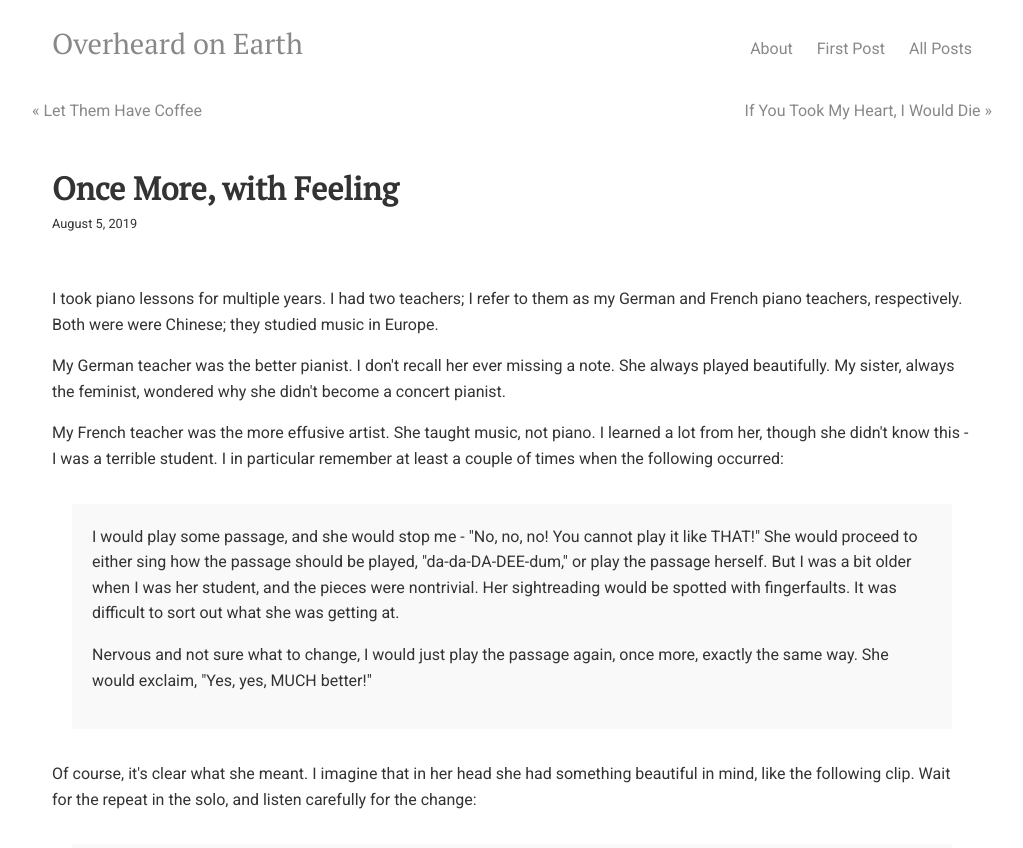
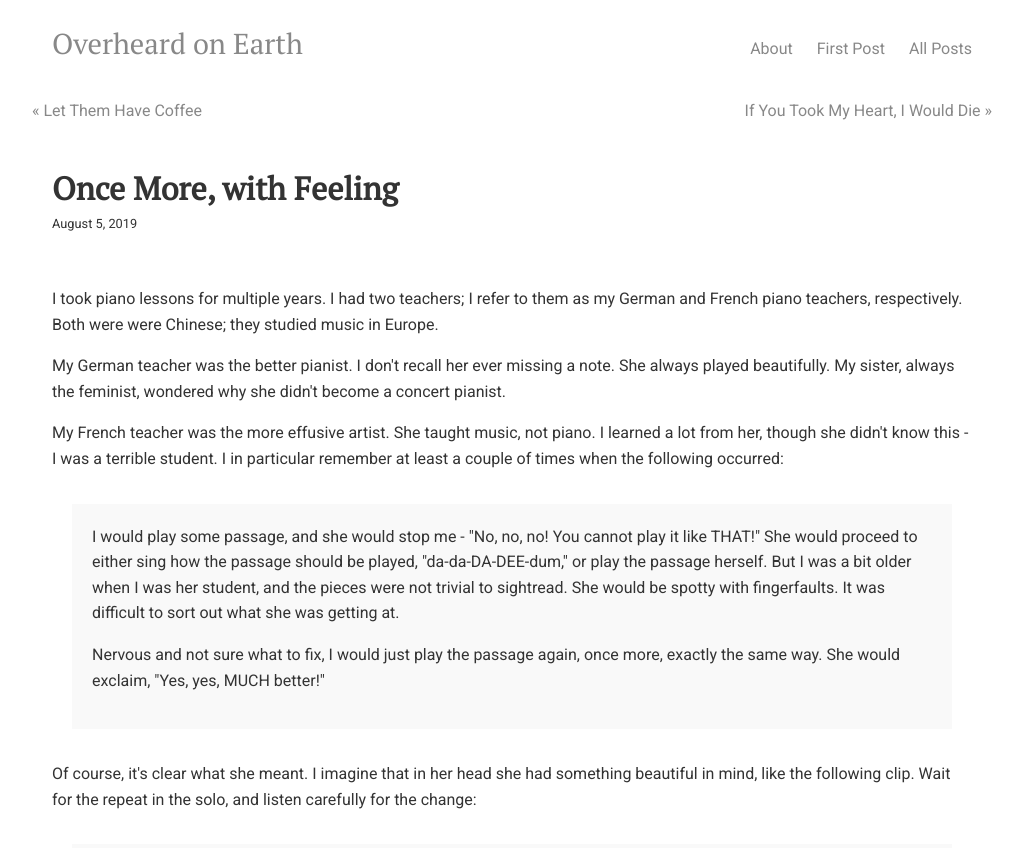
Before and after one commit to overheardonearth/overheardonearth.github.io, a Jekyll site: the page built from _posts/2019-08-05-once-more-with-feeling.html, in a window 1280 px wide, cut to the strip 0-860 px from the top of the page. Shown: the top 848 px of the strip, without its empty margins (128-1151 px from the left). Built offline with Jekyll 4.4.1, drawn with Linux system fonts in a browser that asks for light colours; comment, search, counter and statistics services are not loaded.

Commit message:
Update 2019-08-05-once-more-with-feeling.html

```diff
--- a/_posts/2019-08-05-once-more-with-feeling.html
+++ b/_posts/2019-08-05-once-more-with-feeling.html
@@ -13,9 +13,9 @@ My German teacher was the better pianist. I don't recall her ever missing a note
 My French teacher was the more effusive artist. She taught music, not piano. I learned a lot from her, though she didn't know this - I was a terrible student. I in particular remember at least a couple of times when the following occurred:
 
 <div class="media">
-  I would play some passage, and she would stop me - "No, no, no! You cannot play it like THAT!" She would proceed to either sing how the passage should be played, "da-da-DA-DEE-dum," or play the passage herself. But I was a bit older when I was her student, and the pieces were nontrivial. Her sightreading would be spotted with fingerfaults. It was difficult to sort out what she was getting at.
+  I would play some passage, and she would stop me - "No, no, no! You cannot play it like THAT!" She would proceed to either sing how the passage should be played, "da-da-DA-DEE-dum," or play the passage herself. But I was a bit older when I was her student, and the pieces were not trivial to sightread. She would be spotty with fingerfaults. It was difficult to sort out what she was getting at.
 
- <p> Nervous and not sure what to change, I would just play the passage again, once more, exactly the same way. She would exclaim, "Yes, yes, MUCH better!"
+ <p> Nervous and not sure what to fix, I would just play the passage again, once more, exactly the same way. She would exclaim, "Yes, yes, MUCH better!"
 
 </div>
 
```
